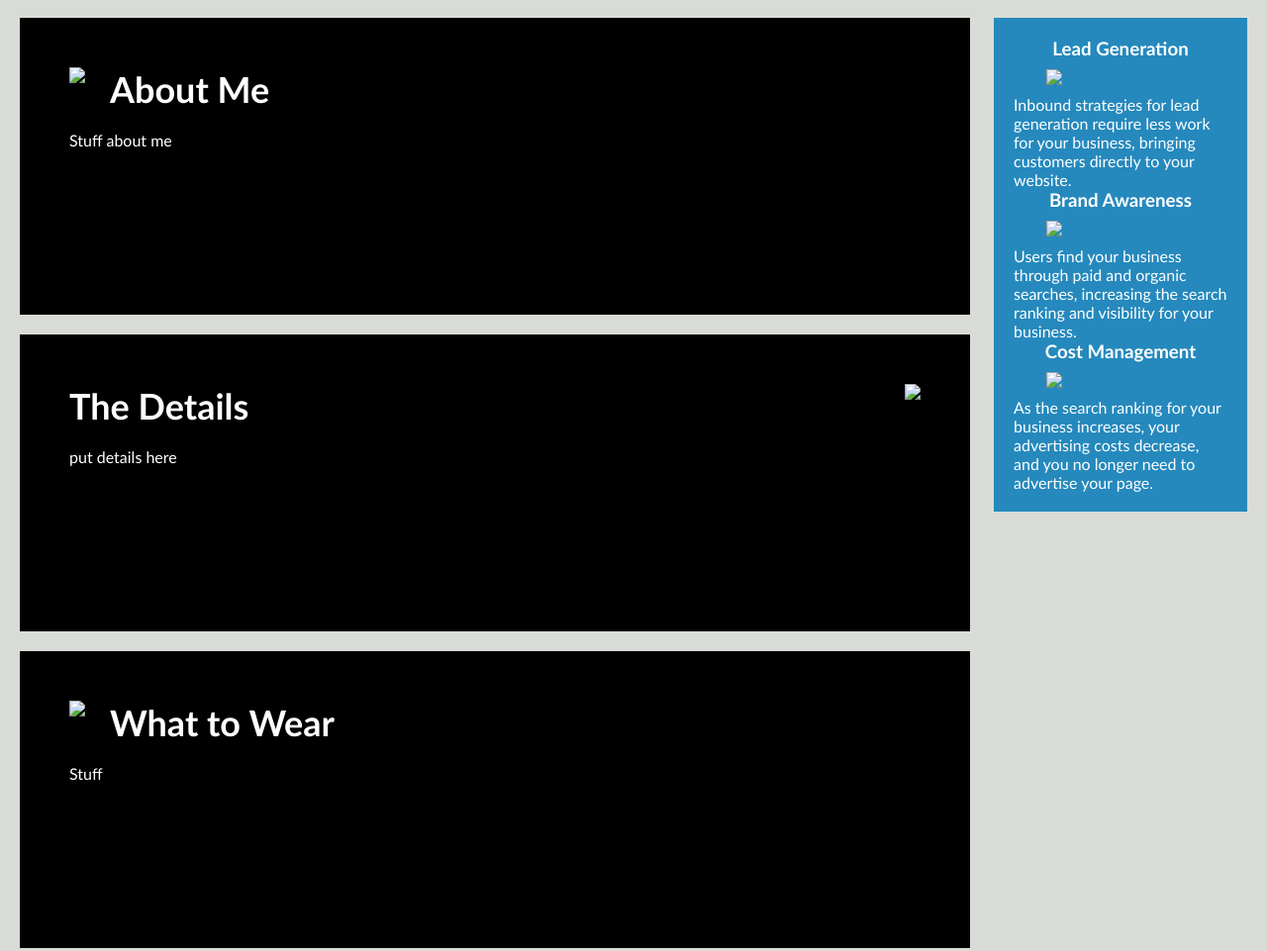
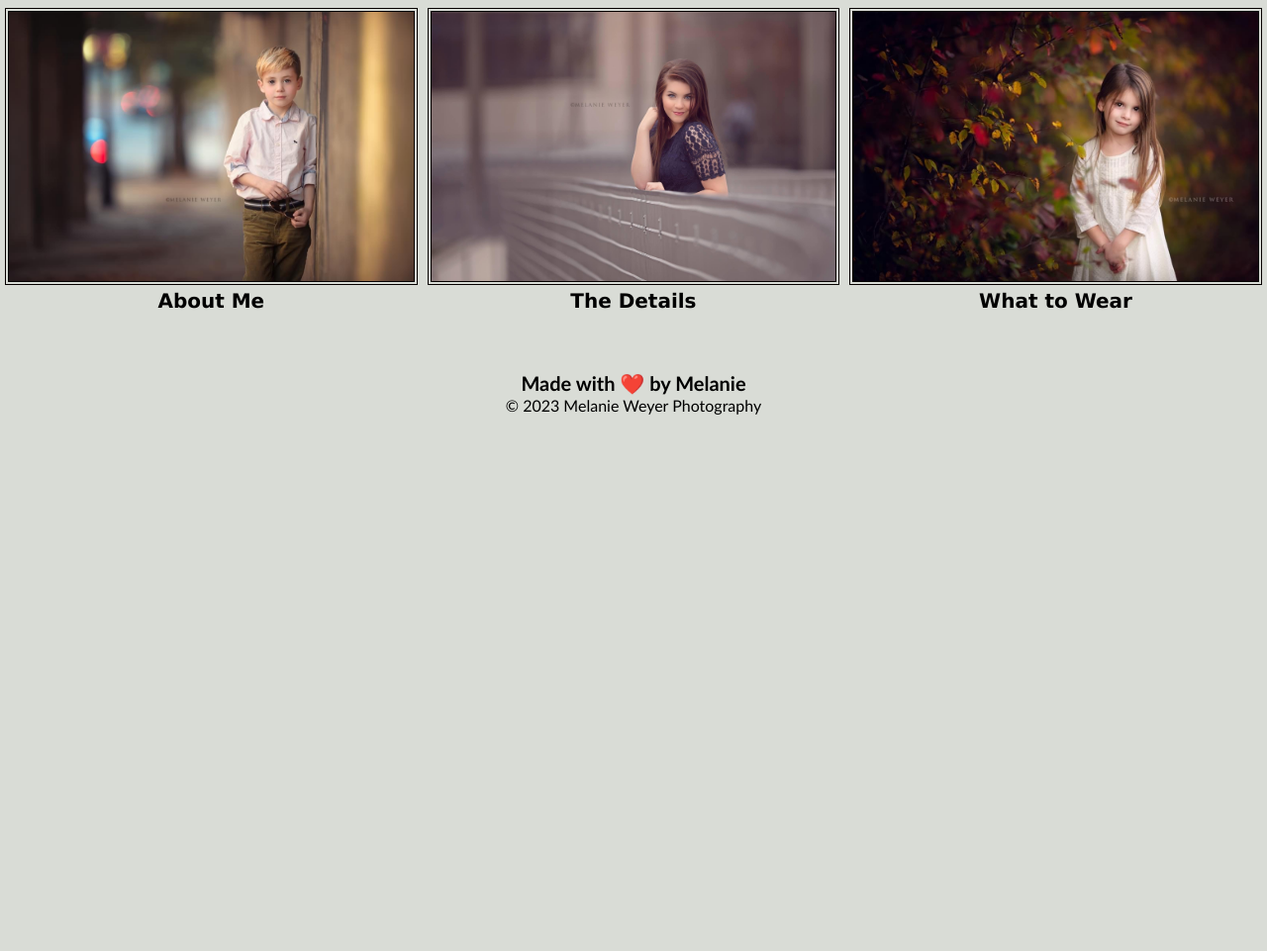
Before and after one commit to melkel73/MKW_Photography_Website, a plain HTML site: page index.html in a window 1280 px wide. Shown: the part 943-1904 px from the top of the page at 99% size. After the commit the page ends 1392 px from the top, so only its background shows below. Drawn offline with Linux system fonts and the light colour scheme.

Commit message:
added css changes

```diff
--- a/assets/css/styles.css
+++ b/assets/css/styles.css
@@ -1,7 +1,7 @@
 * {
     box-sizing: border-box;
-    padding: 0;
     margin: 0;
+    padding:0;
   }
 
   body {
@@ -11,7 +11,7 @@
   header {
     padding: 40px;
     /* font-family: "Trebuchet MS", "Lucida Sans Unicode", "Lucida Grande", */
-    font-family: "Lucida Grande";
+    font-family: Geneva, Tahoma, sans-serif;
     background-color: black;
     color: #ffffff;
   }
@@ -21,7 +21,7 @@
     font-size: 48px;
   }
 
-  header h1 .seo {
+  header h1 .Weyer {
     color: grey;
   }
 
@@ -29,7 +29,7 @@
     padding-top: 15px;
     margin-right: 20px;
     float: right;
-    font-family: "Gill Sans", "Gill Sans MT", Calibri, "Trebuchet MS", sans-serif;
+    font-family: Geneva, Tahoma, sans-serif;
     font-size: 20px;
   }
 
@@ -47,6 +47,9 @@
     text-decoration: none;
   }
 
+  h2 {
+    display: inline-block;
+  }
   p {
     font-size: 16px;
   }
@@ -54,10 +57,12 @@
   .hero {
     height: 800px;
     width: 100%;
-    margin-bottom: 25px;
+    margin: 5px;
+    padding-right: 5px;
     background-image: url("/MKW_Photography_Website/assets/images/bullock2.jpg");
     background-size: cover;
     background-position: center;
+    text-align: center;
   }
 
   .float-left {
@@ -71,24 +76,34 @@
   }
 
   .content {
-    width: 75%;
+    width: 100%;
     display: inline-block;
-    margin-left: 20px;
+    text-align: center
+    /* margin-left: 20px; */
   }
 
-  aside {
-    margin-right: 20px;
-    padding: 20px;
-    clear: both;
-    float: right;
-    width: 20%;
-    height: 100%;
-    font-family: "Gill Sans", "Gill Sans MT", Calibri, "Trebuchet MS", sans-serif;
-    background-color: #2589bd;
+  .card {
+
+    padding: 5px;
+    float: left;
+    width: 33.33%;
+    text-align: center;
+    display: inline;
+  }
+
+  .card header {
+    padding: 5px;
+  }
+
+  .card img {
+    width: 100%;
+    border-style:double;
+    border-color: rgb(6, 1, 0);
+    border-width: 4px;
   }
 
   .benefits {
-    margin-bottom: 32px;
+    /* margin-bottom: 32px; */
     color: #ffffff;
   }
 
@@ -101,7 +116,7 @@
 
 
   .benefits img {
-    display: block;
+    /* display: block; */
     margin: 10px auto;
     max-width: 150px;
   }
@@ -112,7 +127,7 @@
     margin-bottom: 20px;
     padding: 50px;
     height: 300px;
-    font-family: Calibri, "Trebuchet MS", sans-serif;
+    font-family: Geneva, Tahoma, sans-serif;
     background-color: black;
     color: #ffffff;
   }
@@ -124,9 +139,10 @@
 
 
 
-  .services h2 {
+  .card h2 {
     margin-bottom: 20px;
-    font-size: 36px;
+    font-size: 20px;
+    font-family: Geneva, Tahoma, sans-serif;
   }
 
   .footer {
--- a/index.html
+++ b/index.html
@@ -9,7 +9,7 @@
 
 <body>
     <header class="header">
-        <h1>Melanie<span class="seo">Weyer</span>Photography</h1>
+        <h1>Melanie<span class="Weyer">Weyer</span>Photography</h1>
         <nav>
             <ul>
                 <li>
@@ -26,51 +26,19 @@
     </header>
     <div class="hero"></div>
     <main class="content">
-        <section class="services">
-            <img src="./assets/images/search-engine-optimization.jpg" class="float-left" />
+        <section class="card">
+            <img src="/MKW_Photography_Website/assets/images/IMG_3625.JPG" class="imgcard"/>
             <h2>About Me</h2>
-            <p>
-                Stuff about me
-            </p>
         </section>
-        <section id="online-reputation-management" class="services">
-            <img src="./assets/images/online-reputation-management.jpg" class="float-right" />
+        <section id="online-reputation-management" class="card">
+            <img src="/MKW_Photography_Website/assets/images/IMG_3627.JPG" />
             <h2>The Details</h2>
-            <p>
-                put details here
-            </p>
         </section>
-        <section id="social-media-marketing" class="services">
-            <img src="./assets/images/social-media-marketing.jpg" class="float-left" />
+        <section id="social-media-marketing" class="card">
+            <img src="/MKW_Photography_Website/assets/images/IMG_3634.JPG" />
             <h2>What to Wear</h2>
-            <p>
-                Stuff
-            </p>
         </section>
     </main>
-    <aside class="benefits">
-        <div class="benefit-lead">
-            <h3>Lead Generation</h3>
-            <img src="./assets/images/lead-generation.png" />
-            <p>
-                Inbound strategies for lead generation require less work for your business, bringing customers directly to your website.
-            </p>
-        </div>
-        <div class="benefit-brand">
-            <h3>Brand Awareness</h3>
-            <img src="./assets/images/brand-awareness.png" />
-            <p>
-                Users find your business through paid and organic searches, increasing the search ranking and visibility for your business.
-            </p>
-        </div>
-        <div class="benefit-cost">
-            <h3>Cost Management</h3>
-            <img src="./assets/images/cost-management.png" />
-            <p>
-                As the search ranking for your business increases, your advertising costs decrease, and you no longer need to advertise your page.
-            </p>
-        </div>
-    </aside>
     <footer class="footer">
         <h2>Made with ❤️️ by Melanie</h2>
         <p>
```
